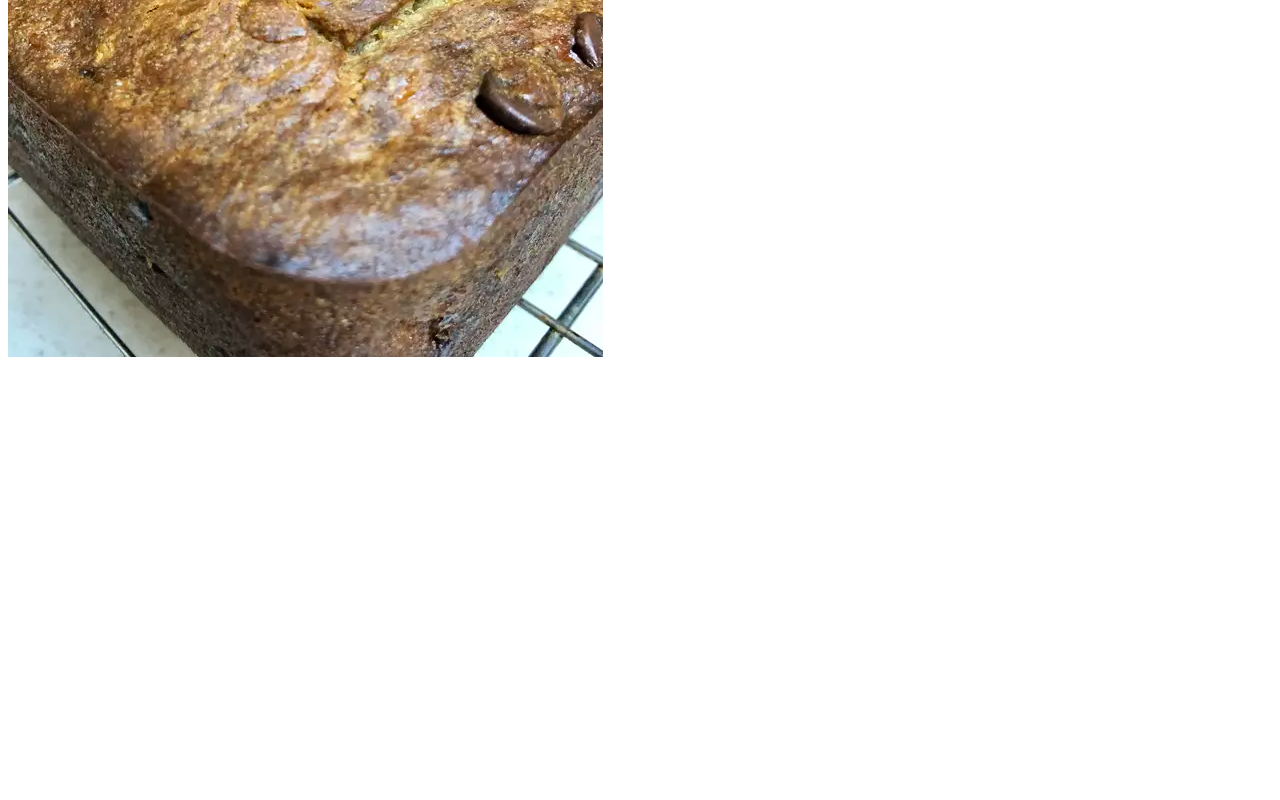
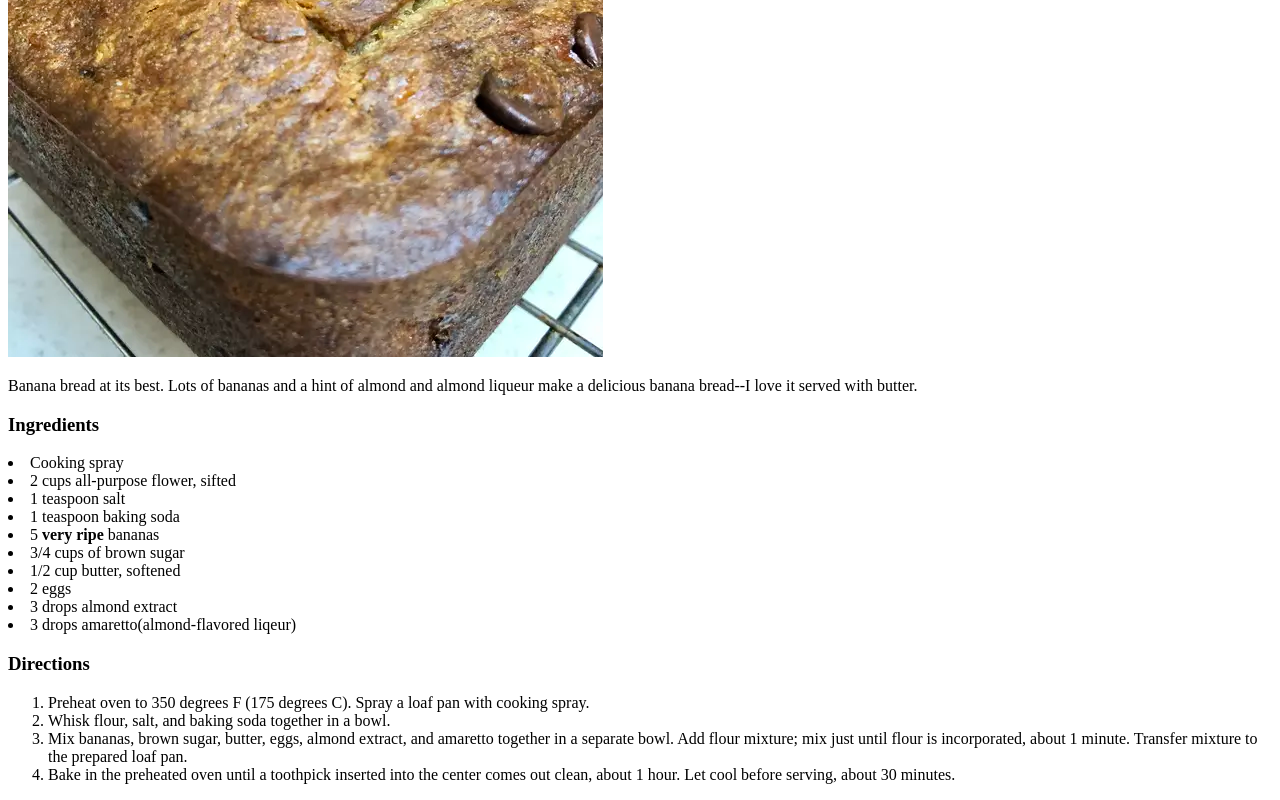
Before and after one commit to DeZhaysun/odin-recipes, a plain HTML site: page recipes/bananaBread.html in a window 1280 px wide. Shown: the part 318-1118 px from the top of the page. Before the commit the page ends 800 px from the top, so only its background shows below. Drawn offline with Linux system fonts and the light colour scheme.

Commit message:
Finished banana bread page

```diff
--- a/recipes/bananaBread.html
+++ b/recipes/bananaBread.html
@@ -9,5 +9,40 @@
   <body>
     <h1>Banana Bread</h1>
     <img src="image.webp" alt="" />
+    <p>
+      Banana bread at its best. Lots of bananas and a hint of almond and almond
+      liqueur make a delicious banana bread--I love it served with butter.
+    </p>
+    <h3>Ingredients</h3>
+
+    <li>Cooking spray</li>
+    <li>2 cups all-purpose flower, sifted</li>
+    <li>1 teaspoon salt</li>
+    <li>1 teaspoon baking soda</li>
+    <li>5 <strong>very ripe</strong> bananas</li>
+    <li>3/4 cups of brown sugar</li>
+    <li>1/2 cup butter, softened</li>
+    <li>2 eggs</li>
+    <li>3 drops almond extract</li>
+    <li>3 drops amaretto(almond-flavored liqeur)</li>
+
+    <h3>Directions</h3>
+    <ol>
+      <li>
+        Preheat oven to 350 degrees F (175 degrees C). Spray a loaf pan with
+        cooking spray.
+      </li>
+      <li>Whisk flour, salt, and baking soda together in a bowl.</li>
+      <li>
+        Mix bananas, brown sugar, butter, eggs, almond extract, and amaretto
+        together in a separate bowl. Add flour mixture; mix just until flour is
+        incorporated, about 1 minute. Transfer mixture to the prepared loaf pan.
+      </li>
+      <li>
+        Bake in the preheated oven until a toothpick inserted into the center
+        comes out clean, about 1 hour. Let cool before serving, about 30
+        minutes.
+      </li>
+    </ol>
   </body>
 </html>
```
Also changed, not shown: recipes/avocadoMango.html (+4 -1 lines).
